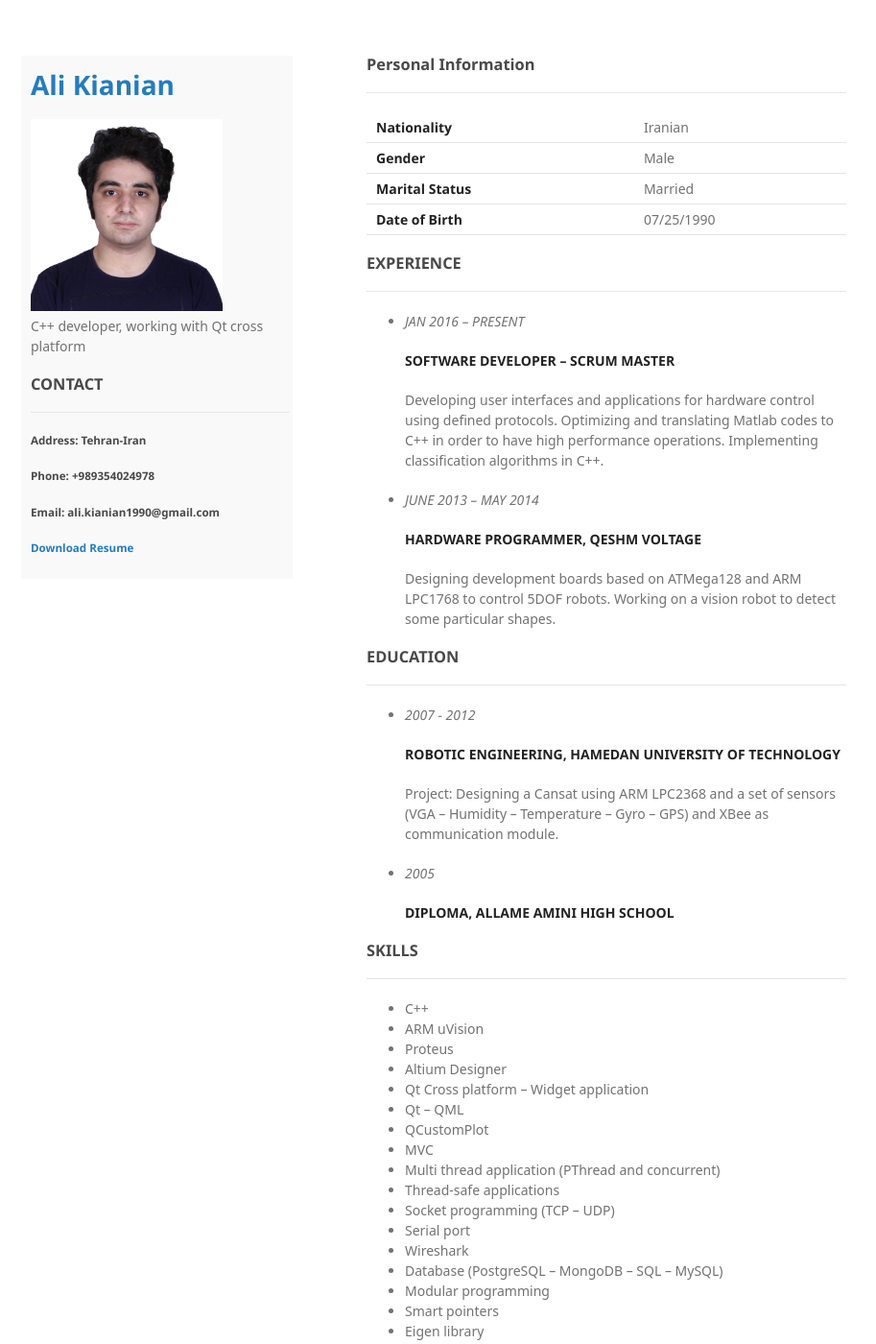
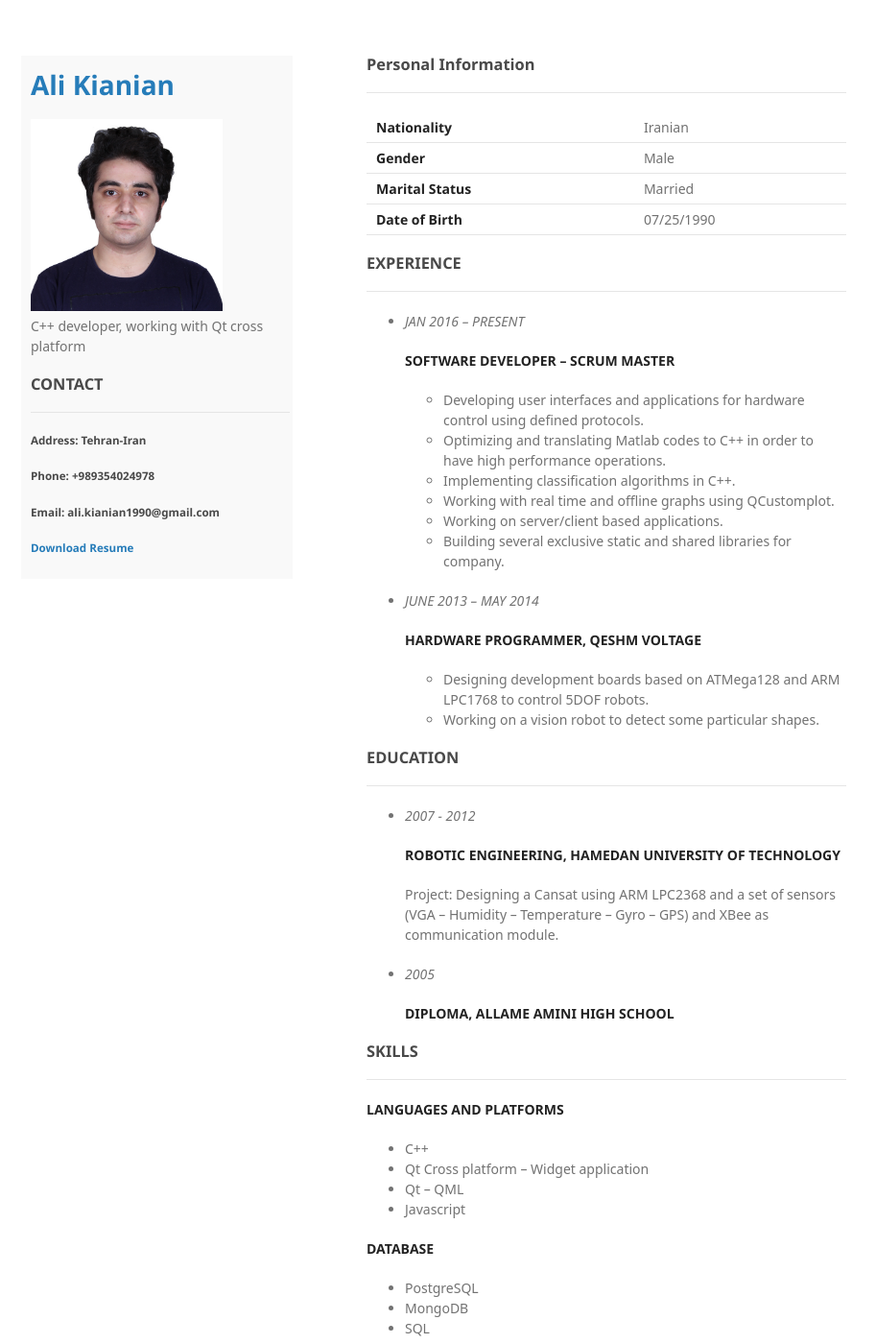
Before and after one commit to brrborges/alikianian, a Jekyll site: the page built from index.md, in a window 1280 px wide and 1400 px high. Shown: the whole window at 96% size, without its empty margins (188-1101 px from the left). Built offline with Jekyll 4.4.1, drawn with Linux system fonts in a browser that asks for light colours; some web fonts are replaced; our own code applies the rules of GitHub Pages for plain Markdown files; a script that is not in the unit is left out; some of the changed text lies outside the part shown.

Commit message:
Update index.md

```diff
--- a/index.md
+++ b/index.md
@@ -25,17 +25,21 @@ img{
 
     **SOFTWARE DEVELOPER – SCRUM MASTER**
 
-    Developing user interfaces and applications for hardware control using defined protocols.
-    Optimizing and translating Matlab codes to C++ in order to have high performance operations.
-    Implementing classification algorithms in C++.
+    - Developing user interfaces and applications for hardware control using defined protocols.
+    - Optimizing and translating Matlab codes to C++ in order to have high performance operations.
+    - Implementing classification algorithms in C++.
+    - Working with real time and offline graphs using QCustomplot.
+    - Working on server/client based applications.
+    - Building several exclusive static and shared libraries for company.
+
 
 
 - *JUNE 2013 –  MAY 2014*
 
     **HARDWARE PROGRAMMER, QESHM VOLTAGE**
 
-    Designing development boards based on ATMega128 and ARM LPC1768 to control 5DOF robots.
-    Working on a vision robot to detect some particular shapes.
+    - Designing development boards based on ATMega128 and ARM LPC1768 to control 5DOF robots.
+    - Working on a vision robot to detect some particular shapes.
 
 
 ### EDUCATION
@@ -55,21 +59,40 @@ img{
 ### SKILLS
 
 ---
+**LANGUAGES AND PLATFORMS**
 - C++
-- ARM uVision
-- Proteus
-- Altium Designer
 - Qt Cross platform – Widget application
 - Qt – QML
-- QCustomPlot
-- MVC
-- Multi thread application (PThread and concurrent)
-- Thread-safe applications
+- Javascript
+
+**DATABASE**
+- PostgreSQL
+- MongoDB
+- SQL
+- MySQL
+- AccessDB
+
+**HARDWARE AND ELECTRONIC BASE APPLICATIONS**
+- ARM uVision
+- AVR Code Vision
+- Proteus
+- Altium Designer	SOCKETS AND INTERFACES
 - Socket programming (TCP – UDP)
 - Serial port
 - Wireshark
-- Database (PostgreSQL – MongoDB – SQL – MySQL)
+
+**CODING SKILLS**
+- Multi thread application (PThread and concurrent)
+- Thread-safe applications
 - Modular programming
+- MVC
 - Smart pointers
+- Regex
+
+**LIBRARIES**
 - Eigen library
-- Alglib library
+- Alglib
+- FFTW
+- QCustomPlot
+- Libmp3lame
+- libxl
```
